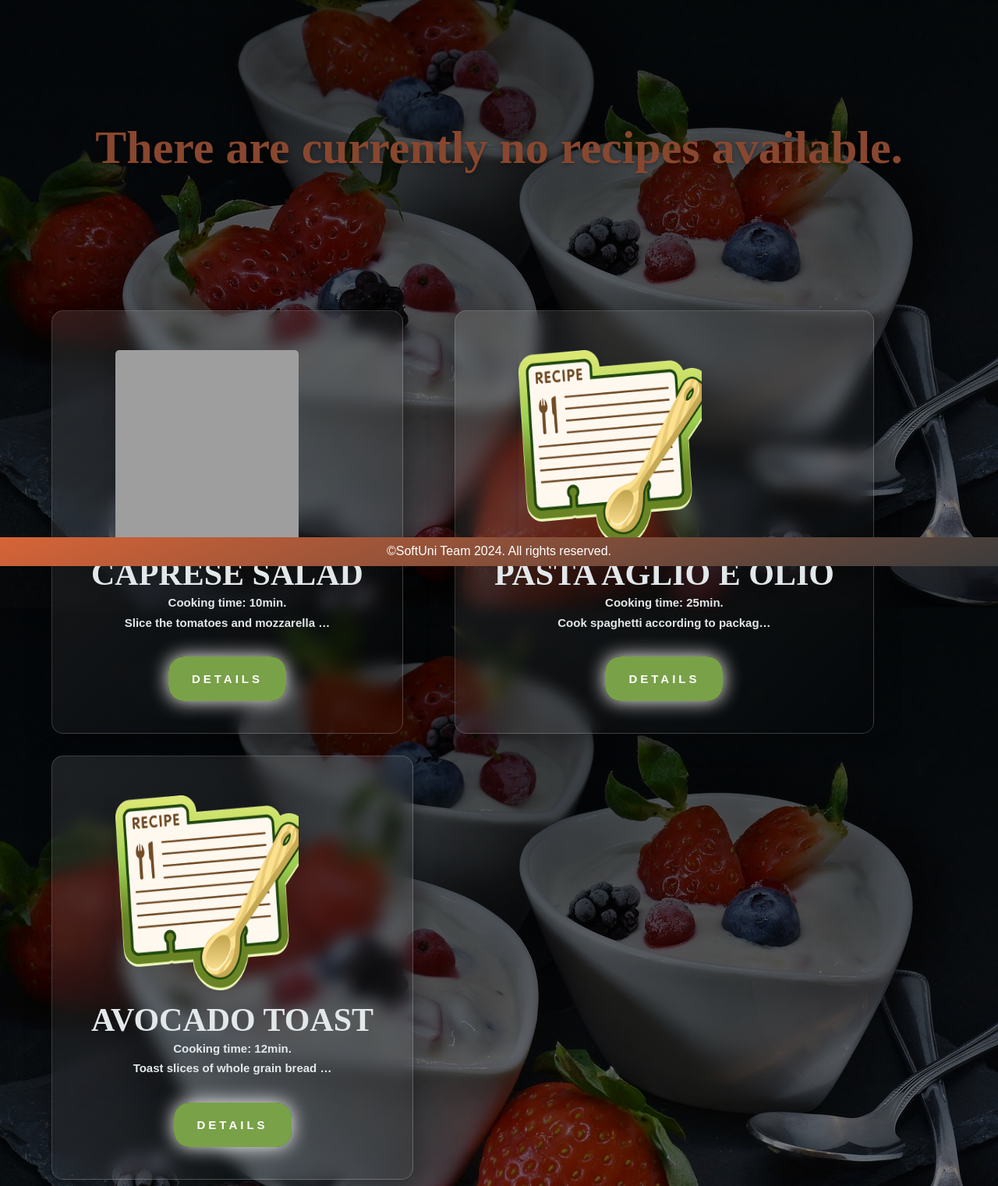
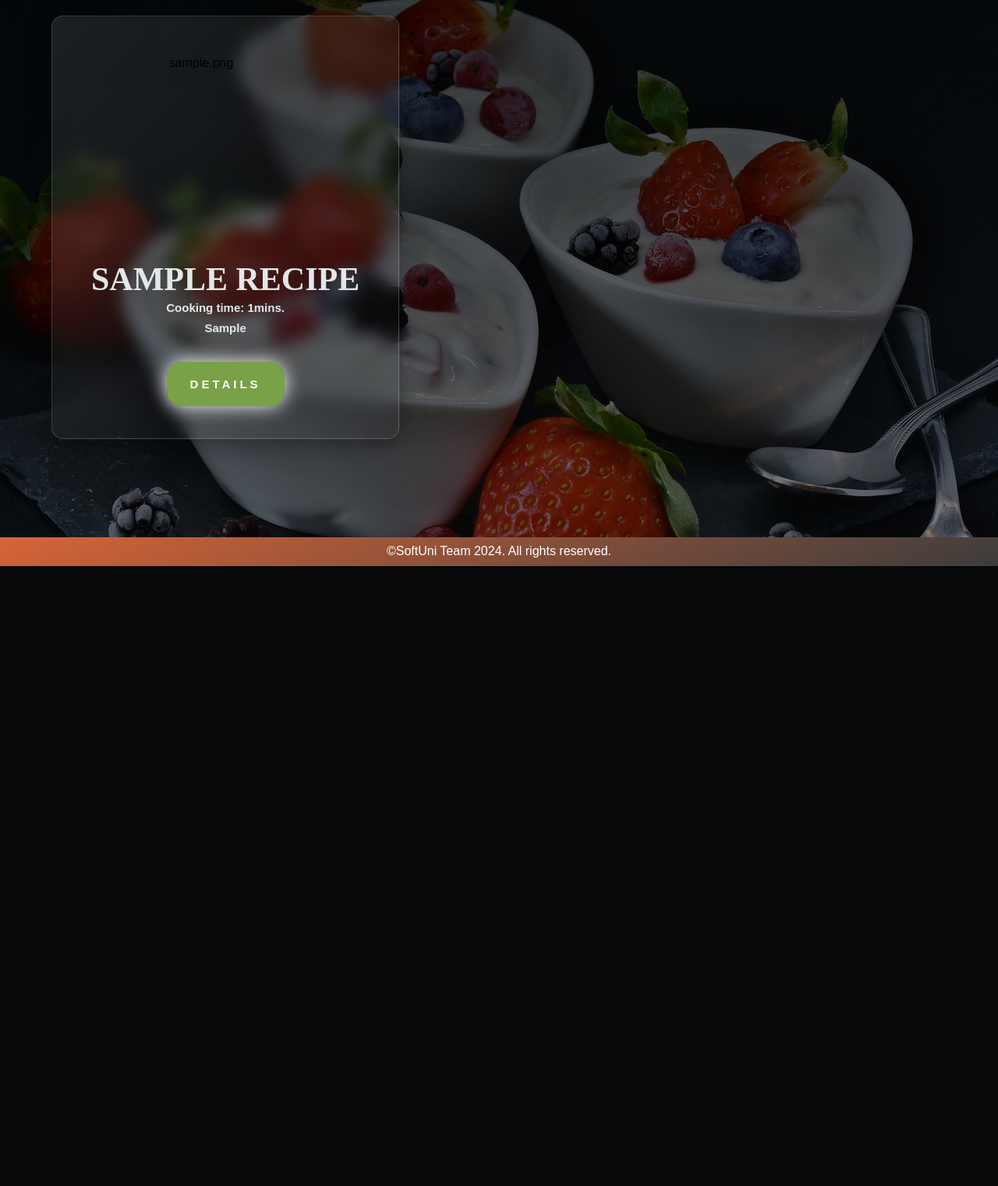
Before and after one commit to Viksata7677/Django_practice, a Django app: template DjangoTastyRecipesApp/templates/catalogue.html in a window 1280 px wide. Shown: the part 74-1595 px from the top of the page at 78% size. After the commit the page ends 800 px from the top, so only its background shows below. Run offline with Django 5.2, Linux system fonts and the light colour scheme; tables that the repository leaves empty hold one stand-in row (values such as "Sample post"); the template is opened without the code that fills it: values that come from a table or form of the project are taken from there, most other values are stand-ins (such as "Sample title", 1, 10 or a date in 2020); some web fonts are replaced; grey boxes are pictures that could not be loaded.

Commit message:
Add: Create Recipe and catalog logic

```diff
--- a/DjangoTastyRecipesApp/DjangoTastyRecipesApp/urls.py
+++ b/DjangoTastyRecipesApp/DjangoTastyRecipesApp/urls.py
@@ -21,4 +21,5 @@ urlpatterns = [
     path('admin/', admin.site.urls),
     path('', include('common.urls')),
     path('profile/', include('profiles.urls')),
+    path('recipe/', include('recipe.urls')),
 ]
--- a/DjangoTastyRecipesApp/common/views.py
+++ b/DjangoTastyRecipesApp/common/views.py
@@ -1,4 +1,3 @@
-from django.shortcuts import render
 from django.views.generic import TemplateView
 
 
--- /dev/null
+++ b/DjangoTastyRecipesApp/recipe/urls.py
@@ -0,0 +1,8 @@
+from django.urls import path
+
+from recipe.views import CatalogPage, CreateRecipeView
+
+urlpatterns = [
+    path('catalogue/', CatalogPage.as_view(), name='catalogue'),
+    path('create/', CreateRecipeView.as_view(), name='create-recipe'),
+]
--- a/DjangoTastyRecipesApp/templates/base.html
+++ b/DjangoTastyRecipesApp/templates/base.html
@@ -19,8 +19,8 @@
             {% get_user as profile %}
             {% if profile %}
                 <!-- if the user has created a profile -->
-          <a href="#">Catalogue</a>
-          <a href="#">Create Recipe</a>
+          <a href="{% url 'catalogue' %}">Catalogue</a>
+          <a href="{% url 'create-recipe' %}">Create Recipe</a>
           <a href="#">Profile</a>
             {% else %}
           <!-- if the user has not created a profile -->
--- a/DjangoTastyRecipesApp/templates/catalogue.html
+++ b/DjangoTastyRecipesApp/templates/catalogue.html
@@ -1,9 +1,12 @@
 {% extends 'base.html' %}
 {% block content %}
+    {% load static %}
+{% load get_user %}
+{% get_user as profile %}
 
-      <!-- Display paragraph: If there are no recipes yet-->
-      <p class="no-articles">There are currently no recipes available.</p>
-
+    {% if profile %}
+        {% if recipe_list %}
+            {% for recipe in recipe_list %}
           <!-- Display a card with information about each recipe (if any)-->
           <section id="catalogue">
             <!-- first recipe-->
@@ -11,71 +14,33 @@
               <div class="image-wrap">
                 <!-- recipe image -->
                 <!-- if there is no image url provided, display the default recipe image -->
+                {% if image_url %}
+                    {{ recipe.image_url }}
+                  {% else %}
 
                     <img
                       class="recipe-img"
-              src="https://cdn.pixabay.com/photo/2016/12/27/21/22/salad-1934944_1280.jpg"
+                      src="{% static 'images/default_recipe_img.png' %}"
                       alt="recipe image"
                     />
+                {% endif %}
               </div>
               <!-- recipe title -->
-          <h3>Caprese Salad</h3>
+              <h3>{{ recipe.title }}</h3>
               <!-- recipe cooking time -->
-          <h1>Cooking time: 10min.</h1>
+              <h1>Cooking time: {{ recipe.cooking_time }}mins.</h1>
               <!-- recipe instructions -->
-          <h1>Slice the tomatoes and mozzarella …</h1>
+              <h1>{{ recipe.instructions|slice:":35" }}</h1>
               <div class="details-buttons">
                 <!-- recipe details button -->
-            <a href="" class="details-btn">Details</a>
+                <a href="#" class="details-btn">Details</a>
               </div>
             </div>
-
-        <!-- second recipe-->
-        <div class="recipe-card">
-          <div class="image-wrap">
-            <!-- recipe image -->
-            <!-- if there is no image url provided, display the default recipe image -->
-
-            <img
-              class="recipe-img"
-              src="/static/images/default_recipe_img.png"
-              alt="recipe image"
-            />
-          </div>
-          <!-- recipe title -->
-          <h3>Pasta Aglio e Olio</h3>
-          <!-- recipe cooking time -->
-          <h1>Cooking time: 25min.</h1>
-          <!-- recipe instructions -->
-          <h1>Cook spaghetti according to packag…</h1>
-          <div class="details-buttons">
-            <!-- recipe details button -->
-            <a href="" class="details-btn">Details</a>
-          </div>
-        </div>
-
-        <!-- third recipe-->
-        <div class="recipe-card">
-          <div class="image-wrap">
-            <!-- recipe image -->
-            <!-- if there is no image url provided, display the default recipe image -->
-
-            <img
-              class="recipe-img"
-              src="/static/images/default_recipe_img.png"
-              alt="recipe image"
-            />
-          </div>
-          <!-- recipe title -->
-          <h3>Avocado Toast</h3>
-          <!-- recipe cooking time -->
-          <h1>Cooking time: 12min.</h1>
-          <!-- recipe instructions -->
-          <h1>Toast slices of whole grain bread …</h1>
-          <div class="details-buttons">
-            <!-- recipe details button -->
-            <a href="" class="details-btn">Details</a>
-          </div>
-        </div>
+            {% endfor %}
           </section>
+        {% else %}
+            <!-- Display paragraph: If there are no recipes yet-->
+          <p class="no-articles">There are currently no recipes available.</p>
+        {% endif %}
+    {% endif %}
 {% endblock %}
```
Also changed, not shown: DjangoTastyRecipesApp/recipe/forms.py (added, +19 -0 lines), DjangoTastyRecipesApp/recipe/views.py (+23 -1 lines), DjangoTastyRecipesApp/templates/create-recipe.html (+3 -90 lines). Lines whose indentation alone changed are shown as unchanged.
